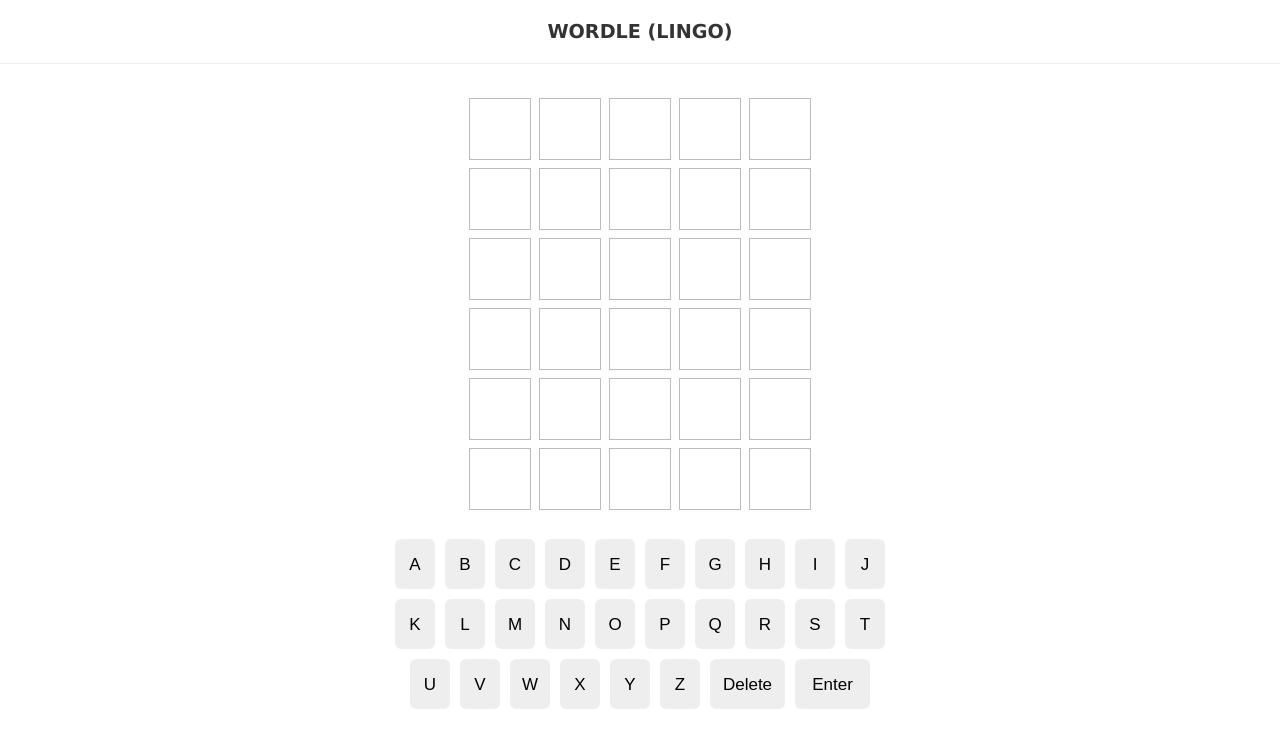
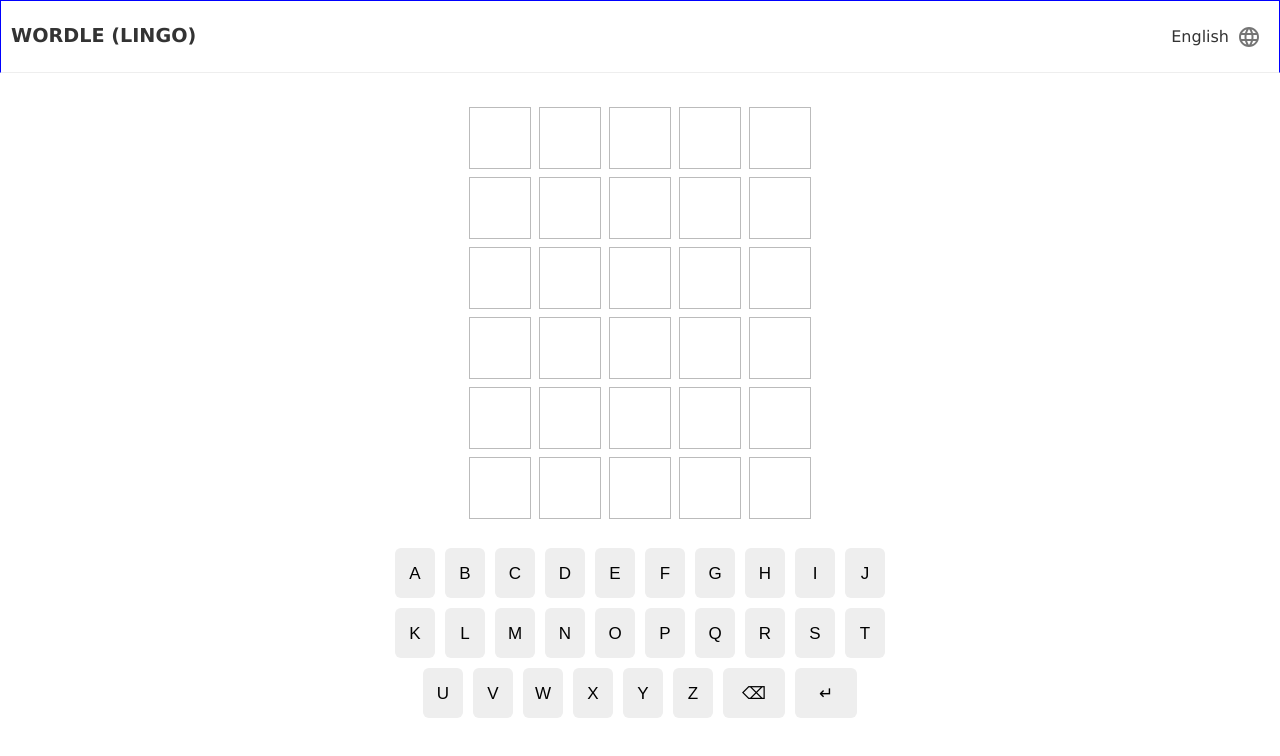
Before and after one commit to ShaharSalhov/wordle, a React (Create React App) app: page / in a window 1280 px wide. Shown: the top 756 px of the page. Built offline with nearby package versions, Linux system fonts and the light colour scheme.

Commit message:
fixed modal bug, added hebrew

```diff
--- a/package.json
+++ b/package.json
@@ -4,6 +4,10 @@
   "private": true,
   "homepage": "wordle",
   "dependencies": {
+    "@emotion/react": "^11.11.1",
+    "@emotion/styled": "^11.11.0",
+    "@mui/icons-material": "^5.11.16",
+    "@mui/material": "^5.13.5",
     "@testing-library/jest-dom": "^5.16.3",
     "@testing-library/react": "^12.1.4",
     "@testing-library/user-event": "^13.5.0",
--- a/src/App.js
+++ b/src/App.js
@@ -1,11 +1,12 @@
 import { useState } from "react";
 import { useEffect } from "react";
 import Wordle from "./components/Wordle";
-import solutions from "./solutions.json"
+import solutions from "./solutions.json";
 
 
 function App() {
   const [solution, setSolution] = useState(null)
+  const [language, setLanguage] = useState("English")
 
   useEffect( () => {
     // fetch('http://localhost:3001/solutions')
@@ -14,14 +15,13 @@
     //     const randomSolution = json[Math.floor(Math.random()*json.length)]
     //     setSolution(randomSolution.word)
     //   })
-    const randomSolution = solutions[Math.floor(Math.random() * solutions.length)]
+    const randomSolution = solutions[language][Math.floor(Math.random() * solutions[language].length)]
     setSolution(randomSolution.word)
-  }, [setSolution])
+  }, [setSolution, language])
 
   return (
     <div className="App">
-      <h1>WORDLE (LINGO)</h1>
-      { solution && <Wordle solution={solution} /> }
+        { solution && <Wordle solution={solution} language={language} setLanguage={setLanguage} /> }
     </div>
   );
 }
--- a/src/components/Keypad.js
+++ b/src/components/Keypad.js
@@ -1,7 +1,7 @@
 import React from 'react'
 import letters from "../letters.json"
 
-export default function Keypad( {usedKeys, handleKeyup} ) {
+export default function Keypad( {usedKeys, handleKeyup, language} ) {
   // const [letters, setLetters] = useState(null)
 
   // useEffect( () => {
@@ -14,14 +14,14 @@
 
   return (
     <div className='keypad'>
-      {letters && letters.map((l) => {
+      {letters[language].map((l) => {
         const color = usedKeys[l.key]
         return (
           <button key={l.key} className={color} onClick={ () => (handleKeyup(l)) } >{l.key.toUpperCase()}</button>
         )
       })}
-      <button key="Delete" className='action' onClick={ () => handleKeyup({key: "Backspace"}) }>Delete</button>
-      <button key="Enter" className='action' onClick={ () => handleKeyup({key: "Enter"}) }>Enter</button>
+      <button key="Delete" className='action' onClick={ () => handleKeyup({key: "Backspace"}) }>⌫</button>
+      <button key="Enter" className='action' onClick={ () => handleKeyup({key: "Enter"}) }>↵</button>
     </div>
   )
 }
--- a/src/components/Modal.js
+++ b/src/components/Modal.js
@@ -1,6 +1,6 @@
 import React from 'react'
 
-export default function Modal( {isCorrect, turn, solution} ) {
+export default function Modal( {isCorrect, turn, solution, resetGame, setShowModal} ) {
   return (
     <div className='modal'>
 
@@ -9,6 +9,10 @@
           <h1>You Win!</h1>
           <p className='solution'>{solution}</p>
           <p>You found the solution in {turn} guesses</p>
+          <button className='button' onClick={ () => {
+            resetGame()
+            setShowModal(false)
+          }} >New Game</button>
         </div>
       )}
 
@@ -17,6 +21,10 @@
           <h1>Nevermind...</h1>
           <p className='solution'>{solution}</p>
           <p>Better luck next time!</p>
+          <button className='button' onClick={ () => {
+            resetGame()
+            setShowModal(false)
+            }} >New Game</button>
         </div>
       )}
 
--- a/src/components/Row.js
+++ b/src/components/Row.js
@@ -1,4 +1,5 @@
 import React from 'react'
+import letters from '../letters.json'
 
 export default function Row({ guess, currentGuess }) {
 
@@ -14,18 +15,37 @@
 
   if (currentGuess) {
 
-    let letters = currentGuess.split('')
+    let currentGuessLetters = currentGuess.split('')
 
+    if ( letters.English.map((ob => ob.key)).includes(currentGuessLetters[0]) ) {
       return (
         <div className='row current'>
-        {letters.map( (letter, i) => (
+          {currentGuessLetters.map( (letter, i) => (
             <div key={i} className='filled' >{letter}</div>
           ))}
-        {[...Array(5 - letters.length)].map((_, i) => (
+          {[...Array(5 - currentGuessLetters.length)].map((_, i) => (
             <div key={i} ></div>
           ))}
         </div>
       )
+    }
+
+    else if ( letters.Hebrew.map((ob => ob.key)).includes(currentGuessLetters[0]) ) {
+      return (
+        <div className='row current'>
+          {[...Array(5 - currentGuessLetters.length)].map((_, i) => (
+            <div key={i} ></div>
+          ))}
+          {currentGuessLetters.map( (letter, i) => (
+            <div key={i} className='filled' >{letter}</div>
+          ))}
+        </div>
+      )
+    }
+
+
+
+
   }
 
   return (
--- a/src/components/Wordle.js
+++ b/src/components/Wordle.js
@@ -3,10 +3,14 @@
 import Grid from './Grid'
 import Keypad from './Keypad'
 import Modal from './Modal'
+import LanguageIcon from '@mui/icons-material/Language';
+import IconButton from '@mui/material/IconButton';
+import Alert from '@mui/material/Alert';
 
-export default function Wordle( {solution} ) {
 
-  const { currentGuess, handleKeyup, guesses, isCorrect, turn, usedKeys } = useWordle(solution)
+export default function Wordle( {solution, language, setLanguage } ) {
+
+  const { currentGuess, handleKeyup, guesses, isCorrect, turn, usedKeys, resetGame, isWrongLanguage } = useWordle(solution, language)
   const [showModal, setShowModal] = useState(false)
 
   useEffect( () => {
@@ -26,14 +30,34 @@
   }, [handleKeyup, isCorrect, turn])
 
   return (
-    <div>
+    <React.Fragment>
+      <header className="header">
+        <h1>WORDLE (LINGO)</h1>
 
-      <Grid guesses={guesses} currentGuess={currentGuess} turn={turn} />
+        <div className="languageDiv">
+          <p>{language}</p>
+          <IconButton disableRipple>
+            <LanguageIcon onClick={ () => {
+              resetGame()
+              language === "English" ? setLanguage("Hebrew") : setLanguage("English")
+            }
+              }/>
+          </IconButton>
+        </div>
+      </header>
 
-      <Keypad usedKeys={usedKeys} handleKeyup={handleKeyup} />
+      <body className="body">
+        <div>
+          <Grid guesses={guesses} currentGuess={currentGuess} turn={turn} />
 
-      {showModal && <Modal isCorrect={isCorrect} turn={turn} solution={solution} />}
+          {isWrongLanguage ? <Alert className='alert' severity="error">Check your keyboard language!</Alert> : null}
 
-    </div>
+          <Keypad usedKeys={usedKeys} handleKeyup={handleKeyup} language={language}/>
+
+          {showModal && <Modal isCorrect={isCorrect} turn={turn} solution={solution} resetGame={resetGame} setShowModal={setShowModal}/>}
+
+          </div>
+      </body>
+    </React.Fragment>
   )
 }
--- a/src/hooks/useWordle.js
+++ b/src/hooks/useWordle.js
@@ -1,6 +1,6 @@
 import { useState } from "react"
 
-const useWordle = (solution) => {
+const useWordle = (solution, language) => {
 
   const [turn, setTurn] = useState(0)
   const [currentGuess, setCurrentGuess] = useState('')
@@ -9,6 +9,16 @@
   const [isCorrect, setIsCorrect] = useState(false)
   const [usedKeys, setUsedKeys] = useState({})
 
+  const [isWrongLanguage, setIsWrongLanguage] = useState(false)
+
+  const resetGame = () => {
+    setTurn(0);
+    setCurrentGuess('')
+    setGuesses([...Array(6)])
+    setHistory([])
+    setIsCorrect(false)
+    setUsedKeys({})
+  }
 
   const formatGuess = () => {
 
@@ -106,18 +116,37 @@
       })
       return
     }
+    setIsWrongLanguage(false)
 
-    if (/^[A-Za-z]$/.test(key)) {
+    if (/^[A-Za-z]$/.test(key)) {  //English
       if (currentGuess.length < 5) {
-        setCurrentGuess((prev) =>  {
-          return prev + key
-        })
+        // setIsWrongLanguage(false)
+        if (language !== "English") {
+          setIsWrongLanguage(true)
+        } else {
+          setCurrentGuess((prev) =>  {
+            return prev + key
+          })
+        }
+      }
+    }
+
+    if (/^[\u0590-\u05fe]$/.test(key)) {  //Hebrew
+      if (currentGuess.length < 5) {
+        // setIsWrongLanguage(false)
+        if (language !== "Hebrew") {
+          setIsWrongLanguage(true)
+        } else {
+          setCurrentGuess((prev) =>  {
+            return key + prev
+          })
+        }
       }
     }
 
   }
 
-  return {turn, currentGuess, guesses, isCorrect, usedKeys, handleKeyup}
+  return {turn, currentGuess, guesses, isCorrect, usedKeys, handleKeyup, resetGame, isWrongLanguage}
 
 }
 
--- a/src/index.css
+++ b/src/index.css
@@ -1,3 +1,41 @@
+header {
+  border: 1px solid blue;
+  padding: 10px;
+  border-bottom: 1px solid #eee;
+  margin: 0 0 30px 0;
+  color: #333;
+  display: flex;
+  justify-content: space-between;
+}
+
+.languageDiv {
+  display: flex;
+  justify-content: space-between;
+}
+
+.button {
+  margin: 5px;
+  width: 110px;
+  height: 50px;
+  background: #eee;
+  display: inline-table;
+  border-radius: 6px;
+  font-family: verdana;
+  line-height: 50px;
+  font-size: 15px;
+  border: none;
+}
+
+.alert {
+  display: flex;
+  justify-content: center;
+  /* position: auto; */
+  /* justify-self: center; */
+  margin: auto;
+  margin-top: 5px;
+  width: 22%;
+}
+
 body {
   text-align: center;
   font-size: 1em;
@@ -6,11 +44,8 @@
 }
 h1 {
   font-size: 1.2em;
-  padding: 20px 0;
-  border-bottom: 1px solid #eee;
-  margin: 0 0 30px 0;
-  color: #333;
 }
+
 /* rows */
 .row {
   text-align: center;
@@ -75,7 +110,7 @@
   border: none;
 }
 .keypad > button.action {
-  width: 75px;
+  width: 62px;
 }
 .keypad > button.green {
   background: #5ac85a;
--- a/src/letters.json
+++ b/src/letters.json
@@ -1,4 +1,5 @@
-[
+{
+  "English": [
     {"key": "a"},
     {"key": "b"},
     {"key": "c"},
@@ -25,4 +26,29 @@
     {"key": "x"},
     {"key": "y"},
     {"key": "z"}
+  ],
+  "Hebrew": [
+    {"key": "א"},
+    {"key": "ב"},
+    {"key": "ג"},
+    {"key": "ד"},
+    {"key": "ה"},
+    {"key": "ו"},
+    {"key": "ז"},
+    {"key": "ח"},
+    {"key": "ט"},
+    {"key": "י"},
+    {"key": "כ"},
+    {"key": "ל"},
+    {"key": "מ"},
+    {"key": "נ"},
+    {"key": "ס"},
+    {"key": "ע"},
+    {"key": "פ"},
+    {"key": "צ"},
+    {"key": "ק"},
+    {"key": "ר"},
+    {"key": "ש"},
+    {"key": "ת"}
   ]
+}
--- a/src/solutions.json
+++ b/src/solutions.json
@@ -1,4 +1,5 @@
-[
+{
+  "English": [
     {"id": 1, "word": "ninja"},
     {"id": 2, "word": "spade"},
     {"id": 3, "word": "pools"},
@@ -14,4 +15,22 @@
     {"id": 13, "word": "bling"},
     {"id": 14, "word": "coins"},
     {"id": 15, "word": "hello"}
+  ],
+  "Hebrew": [
+    {"id": 1, "word": "מכונה"},
+    {"id": 2, "word": "כוויה"},
+    {"id": 3, "word": "בריכה"},
+    {"id": 4, "word": "לנסוע"},
+    {"id": 5, "word": "לשמור"},
+    {"id": 6, "word": "המצאה"},
+    {"id": 7, "word": "תינוק"},
+    {"id": 8, "word": "שמרדף"},
+    {"id": 9, "word": "חרקים"},
+    {"id": 10, "word": "מזימה"},
+    {"id": 11, "word": "בנקים"},
+    {"id": 12, "word": "טלפון"},
+    {"id": 13, "word": "צלצול"},
+    {"id": 14, "word": "שולחן"},
+    {"id": 15, "word": "דמיון"}
   ]
+}
```
Also changed, not shown: 1 other file (tests, documents, lock files or other folders). Lines whose indentation alone changed are shown as unchanged.
